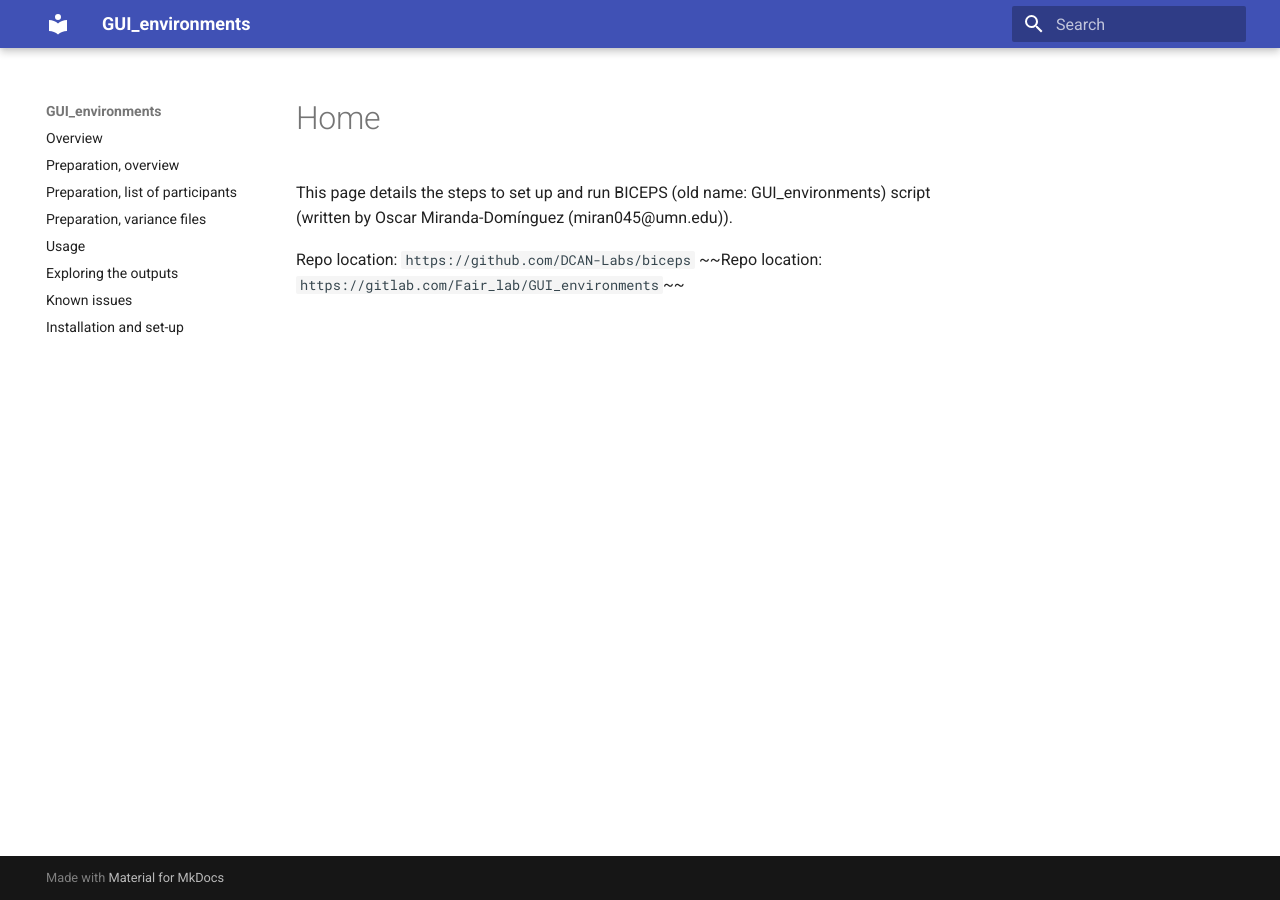
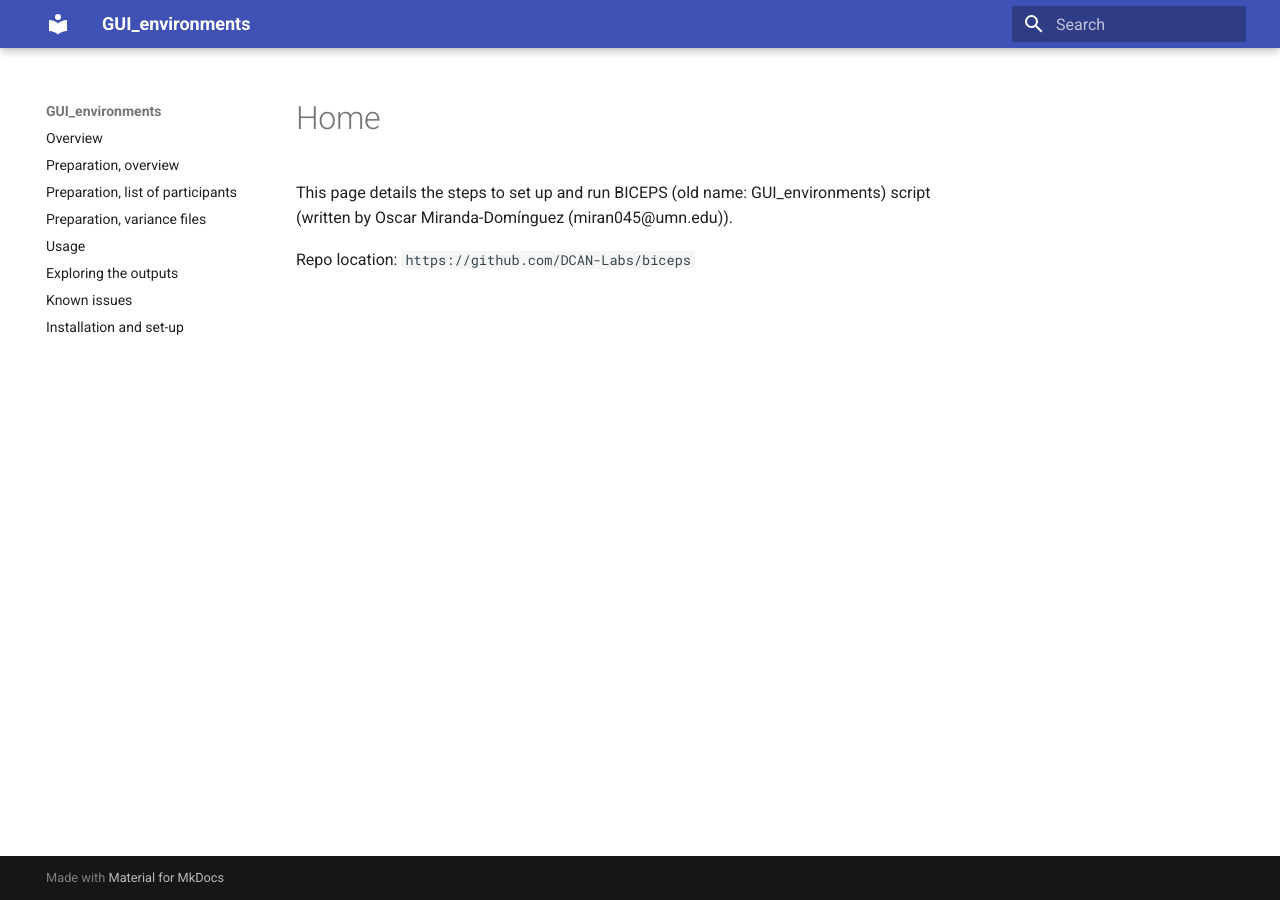
Before and after one commit to omiranda/GUI_environments_documentation, an MkDocs documentation site: the page built from docs/README.md, in a window 1280 px wide. Built offline with MkDocs 1.6.1 and Material for MkDocs 9.7.7, drawn with Linux system fonts in a browser that asks for light colours; old or Windows-style settings are respelled for this version of MkDocs.

Commit message:
Update README.md

```diff
--- a/docs/README.md
+++ b/docs/README.md
@@ -1,4 +1,3 @@
 This page details the steps to set up and run BICEPS (old name: GUI_environments) script (written by Oscar Miranda-Domínguez (miran045@umn.edu)).
 
 Repo location: `https://github.com/DCAN-Labs/biceps`
-~~Repo location: `https://gitlab.com/Fair_lab/GUI_environments`~~
```
